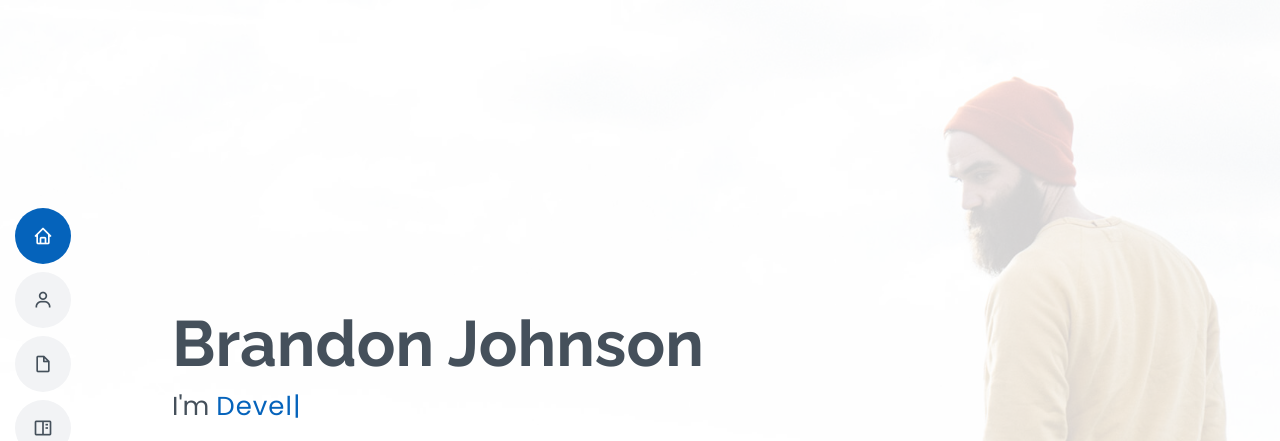
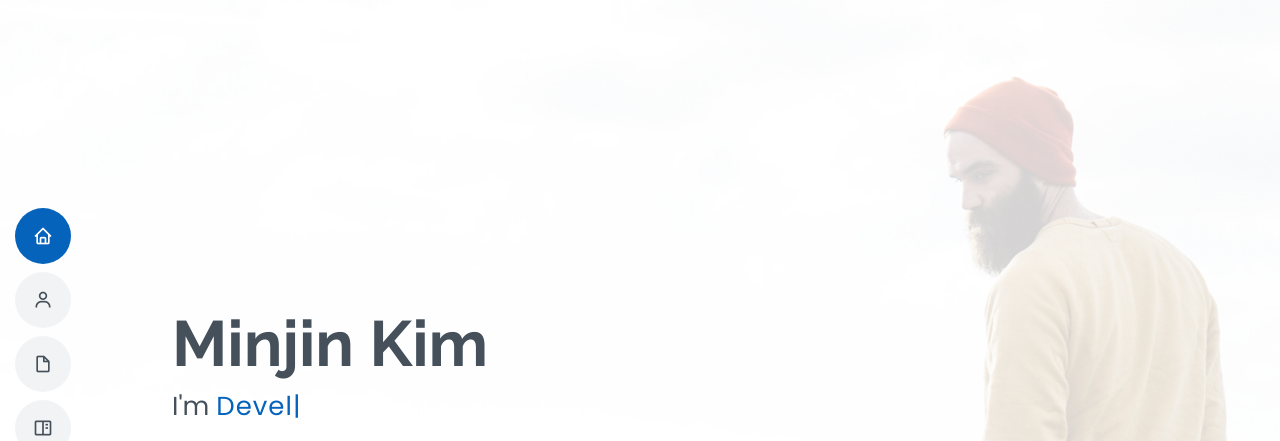
Before and after one commit to minjingeem/resume, a plain HTML site: page index.html in a window 1280 px wide. Shown: the top 441 px of the page. Drawn offline with nearby package versions, Linux system fonts and the light colour scheme.

Commit message:
name change

```diff
--- a/index.html
+++ b/index.html
@@ -59,7 +59,7 @@
   <!-- ======= Hero Section ======= -->
   <section id="hero" class="d-flex flex-column justify-content-center">
     <div class="container" data-aos="zoom-in" data-aos-delay="100">
-      <h1>Brandon Johnson</h1>
+      <h1>Minjin Kim</h1>
       <p>I'm <span class="typed" data-typed-items="Designer, Developer, Freelancer, Photographer"></span></p>
       <div class="social-links">
         <a href="#" class="twitter"><i class="bx bxl-twitter"></i></a>
```
